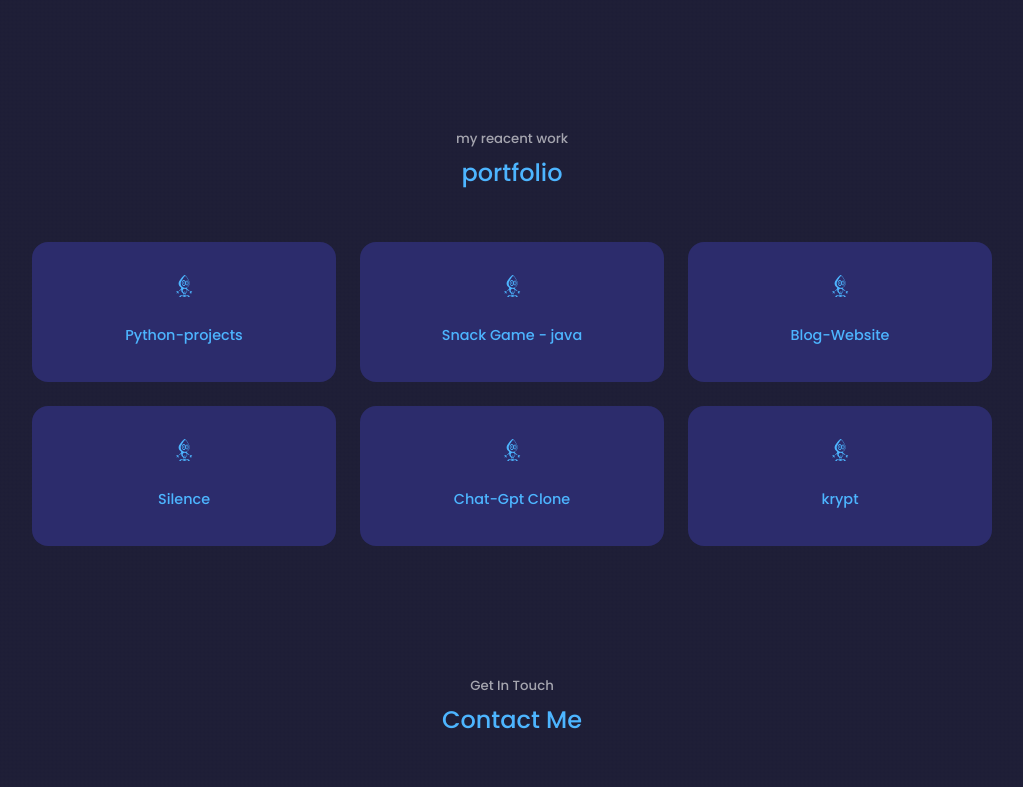
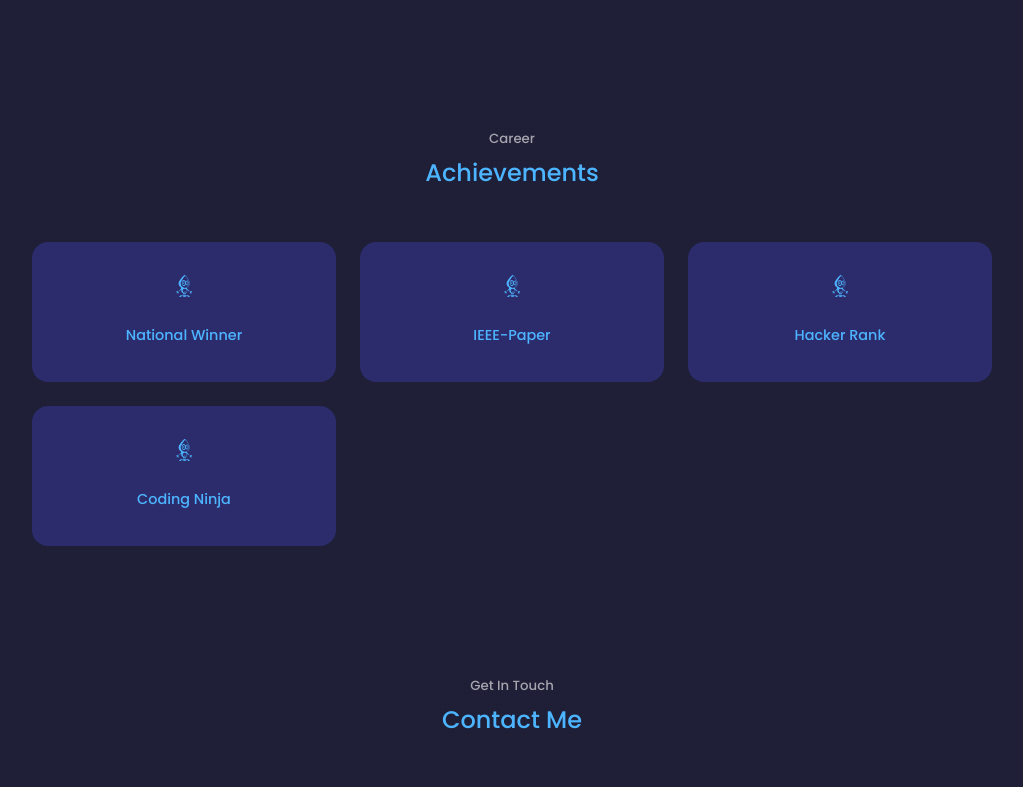
Before and after one commit to RishabhKumar23/portfolio, a React (Create React App) app: page / in a window 1280 px wide. Shown: the part 2732-3519 px from the top of the page, without its empty margins (128-1151 px from the left). Built offline with nearby package versions, Linux system fonts and the light colour scheme; a web font is replaced by a local one.

Commit message:
Achievements

```diff
--- a/src/Components/Contact/Contact.jsx
+++ b/src/Components/Contact/Contact.jsx
@@ -93,7 +93,7 @@
                     <AiOutlineWhatsApp className="icon" />
 
                     <h4>WhatsApp</h4>
-                    <h5>+91 9875704712</h5>
+                    {/* <h5>+91 9875704712</h5> */}
                     <a
                       href="https://wa.me/+919875704712"
                       rel="noreferrer"
--- a/src/Components/Experience/Experience.jsx
+++ b/src/Components/Experience/Experience.jsx
@@ -1,7 +1,7 @@
 import React from "react";
 import "./Experience.css";
 import { HiBadgeCheck } from "react-icons/hi";
-import { SiCodeproject } from "react-icons/si";
+// import { SiCodeproject } from "react-icons/si";
 
 const Experience = () => {
   return (
@@ -180,7 +180,7 @@
             <article className="expDetails">
               <HiBadgeCheck className="expDetailsIcon" />
               <div>
-                <h4>C++</h4>
+                <h4>JAVA</h4>
                 <small className="expText">Intermediate</small>
               </div>
             </article>
--- a/src/Components/Portfolio/Portfolio.jsx
+++ b/src/Components/Portfolio/Portfolio.jsx
@@ -5,49 +5,49 @@
 const Portfolio = () => {
   return (
     <section id="portfolio">
-      <h5>my reacent work</h5>
-      <h2>portfolio</h2>
+      <h5>Career</h5>
+      <h2>Achievements</h2>
 
       <div className="container">
         <div className='aboutCards'>
-          <a href="https://github.com/RishabhKumar23/Python-projects" rel="noreferrer" target="_blank">
+          <a href="https://www.linkedin.com/posts/jayahar-sivasubramanian-4a88142b_ruasabraerospaceabrengineering-activity-7247582000830652416-uF-C?utm_source=share&utm_medium=member_desktop&rcm=ACoAADalDLQBNlnDGnRFo2Of_yLEZ5NcG983fjI" rel="noreferrer" target="_blank">
             <article className='aboutCard'>
               <SiCodeproject className='aboutIcon' />
-              <h5>Python-projects</h5>
+              <h5>National Winner</h5>
             </article>
           </a>
-          <a href="https://github.com/RishabhKumar23/snack-game" rel="noreferrer" target="_blank">
+          <a href="https://ieeexplore.ieee.org/document/10677297" rel="noreferrer" target="_blank">
             <article className='aboutCard'>
               <SiCodeproject className='aboutIcon' />
-              <h5>Snack Game - java</h5>
+              <h5>IEEE-Paper</h5>
             </article>
           </a>
-          <a href="https://github.com/RishabhKumar23/blog-Website" rel="noreferrer" target="_blank">
+          <a href="https://www.hackerrank.com/profile/rishabh_kumar101" rel="noreferrer" target="_blank">
             <article className='aboutCard'>
               <SiCodeproject className='aboutIcon' />
-              <h5>Blog-Website</h5>
+              <h5>Hacker Rank</h5>
             </article>
           </a>
-          <a href="https://github.com/RishabhKumar23/silence" rel="noreferrer" target="_blank">
+          <a href="https://www.naukri.com/code360/profile/RishKumar" rel="noreferrer" target="_blank">
             <article className='aboutCard'>
               <SiCodeproject className='aboutIcon' />
-              <h5>Silence</h5>
+              <h5>Coding Ninja</h5>
             </article>
           </a>
-          <a href="https://github.com/RishabhKumar23/chatXbox" rel="noreferrer" target="_blank">
+          {/* <a href="https://github.com/RishabhKumar23/chatXbox" rel="noreferrer" target="_blank">
             <article className='aboutCard'>
               <SiCodeproject className='aboutIcon' />
               <h5>Chat-Gpt Clone</h5>
               <p></p>
             </article>
-          </a>
-          <a href="https://github.com/RishabhKumar23/web3" rel="noreferrer" target="_blank">
+          </a> */}
+          {/* <a href="https://github.com/RishabhKumar23/web3" rel="noreferrer" target="_blank">
             <article className='aboutCard'>
               <SiCodeproject className='aboutIcon' />
               <h5>krypt</h5>
               <p></p>
             </article>
-          </a>
+          </a> */}
         </div>
       </div>
     </section>
```
